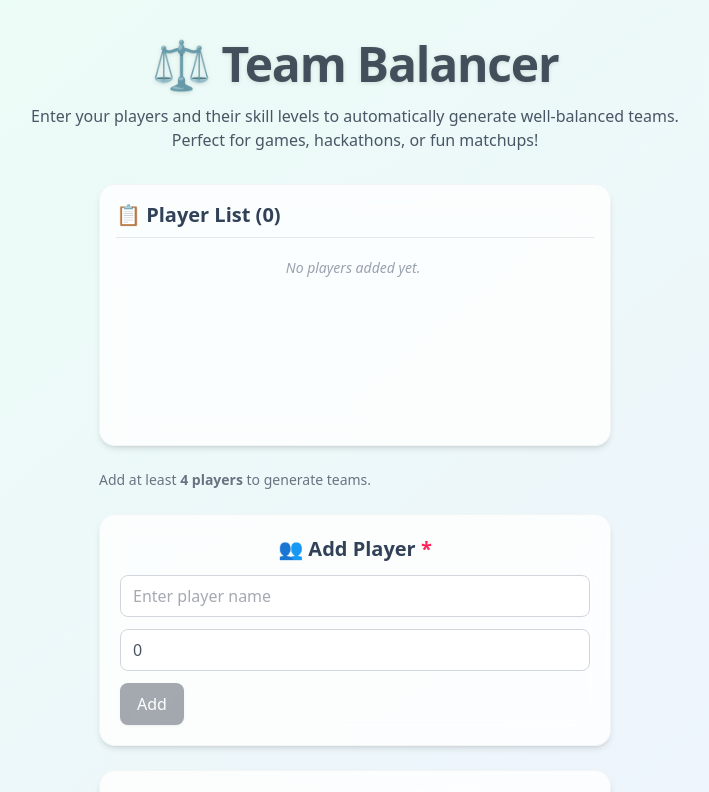
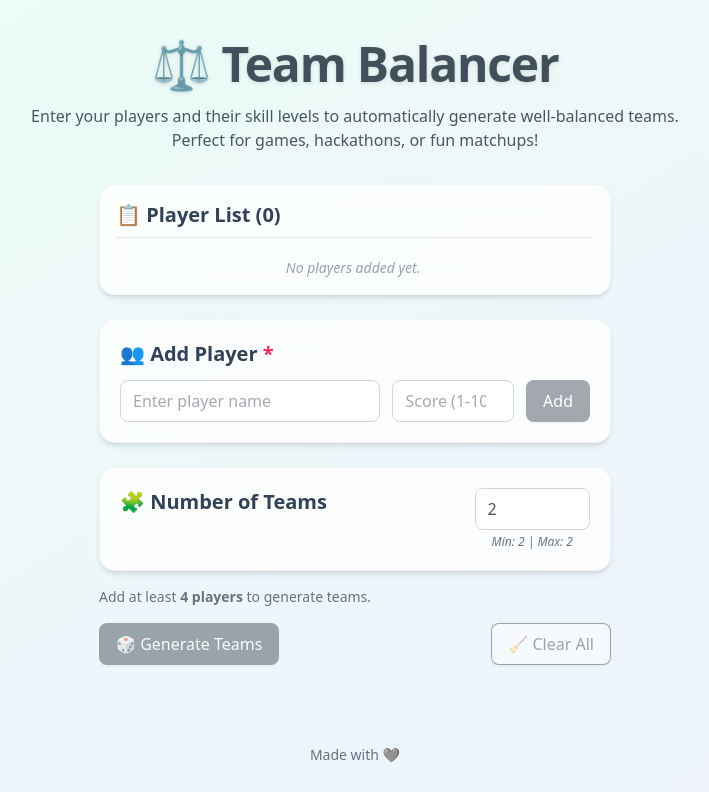
Before and after one commit to anand1296/team-balancer, a React (Vite) app: page / in a window 1280 px wide. Shown: the top 792 px of the page, without its empty margins (285-994 px from the left). Built offline with nearby package versions, Linux system fonts and the light colour scheme.

Commit message:
minor improvements

```diff
--- a/index.html
+++ b/index.html
@@ -2,7 +2,7 @@
 <html lang="en">
   <head>
     <meta charset="UTF-8" />
-    <link rel="icon" type="image/svg+xml" href="/vite.svg" />
+    <link rel="icon" type="image/svg+xml" href="/favicon.svg" />
     <meta name="viewport" content="width=device-width, initial-scale=1.0" />
     <link href="./src/index.css" rel="stylesheet">
     <title>Team Balancer</title>
--- a/src/App.tsx
+++ b/src/App.tsx
@@ -6,9 +6,10 @@
 import { useTeamBalancer } from "./hooks/useTeamBalancer";
 import type { Player, Team } from "./types";
 import { motion, AnimatePresence } from "framer-motion";
-import { useRef, useEffect } from "react";
+import { useRef, useState } from "react";
 // import ThemeToggle from "./components/ThemeToggle";
 import "./App.css";
+import ConfirmationDialog from "./components/ConfirmationDialog";
 
 export default function App() {
   const [players, setPlayers] = useLocalStorage<Player[]>("players", []);
@@ -16,35 +17,40 @@
   const [teams, setTeams] = useLocalStorage<Team[]>("teams", []);
   const { generateBalancedTeams, getBalanceScore } = useTeamBalancer();
   const teamsRef = useRef<HTMLDivElement>(null);
+  const [showClearConfirm, setShowClearConfirm] = useState(false);
 
   const handleAddPlayer = (player: Player) => setPlayers([...players, player]);
   const handleGenerate = () => {
     const newTeams = generateBalancedTeams(players, numTeams);
     setTeams(newTeams);
+    if (window.innerWidth < 768) {
+      setTimeout(() => {
+        teamsRef.current?.scrollIntoView({ behavior: "smooth", block: "start" });
+      }, 100);
+    }
   };
 
-  useEffect(() => {
-    if (teams.length > 0 && window.innerWidth < 768) {
-      setTimeout(() => {
-        teamsRef.current?.scrollIntoView({ behavior: 'smooth', block: 'start' });
-      }, 100);
-    }
-  }, [teams]);
   const handleClear = () => {
-    if (confirm("Clear all data?")) {
+    // open modal instead of native confirm
+    setShowClearConfirm(true);
+  };
+
+  const confirmClear = () => {
     setPlayers([]);
     setTeams([]);
     setNumTeams(2);
     localStorage.clear();
-    }
+    setShowClearConfirm(false);
   };
+
+  const cancelClear = () => setShowClearConfirm(false);
 
   const balance = getBalanceScore(teams);
 
   const canGenerate = players.length >= 4;
 
   return (
-    <div className="min-h-screen w-full bg-gradient-to-br from-emerald-50 to-indigo-50 flex flex-col items-center px-4 sm:px-6 md:px-12 py-10 overflow-x-hidden">
+    <div className="min-h-screen w-full bg-linear-to-br from-emerald-50 to-indigo-50 flex flex-col items-center px-4 sm:px-6 md:px-12 py-10 overflow-x-hidden">
       {/* toggle between light and dark mode */}
       {/* <ThemeToggle /> */}
       <div className="w-full max-w-6xl">
@@ -82,36 +88,42 @@
               onUpdate={(updatedPlayers) => setPlayers(updatedPlayers)}
             />
 
-            {/* Helper message */}
-            {!canGenerate && (
-              <p className="text-sm text-start text-gray-500 mb-6">
-                Add at least <strong>4 players</strong> to generate teams.
-              </p>
-            )}
-
             {/* Player Form */}
             <PlayerForm onAdd={handleAddPlayer} existingPlayers={players} />
 
             {/* Team Count Input */}
-            <div className="bg-white/80 backdrop-blur-md shadow-md border border-gray-100 p-5 rounded-2xl mb-6">
-              <h2 className="text-xl font-semibold text-slate-700 mb-3">
+            <div className="bg-white/80 backdrop-blur-md shadow-md border border-gray-100 p-5 rounded-2xl mb-4">
+              <div className="flex gap-2 flex-1 items-start">
+                <h2 className="text-xl text-start font-semibold text-slate-700 w-3/4!">
                   🧩 Number of Teams
                 </h2>
+                <div className="flex flex-col w-1/4">
                   <input
-                className="border border-gray-300 p-3 rounded-lg w-full focus:outline-none focus:ring-2 focus:ring-emerald-400 transition"
+                    className="border border-gray-300 p-3 rounded-lg focus:outline-none focus:ring-2 focus:ring-emerald-400 transition"
                     type="number"
                     min="2"
+                    max={
+                      players.length < 4 ? 2 : Math.floor(players.length / 2)
+                    }
                     value={numTeams}
                     onChange={(e) =>
                       setNumTeams(Math.max(2, Number(e.target.value)))
                     }
                   />
-              {numTeams < 2 && (
-                <p className="text-sm text-rose-500 mt-2">
-                  Minimum 2 teams required.
+                  <span className="text-xs italic text-gray-500 mt-1">
+                    Min: {2} | Max:{" "}
+                    {players.length < 4 ? 2 : Math.floor(players.length / 2)}
+                  </span>
+                </div>
+              </div>
+            </div>
+
+            {/* Helper message */}
+            {!canGenerate && (
+              <p className="text-sm text-start text-gray-500 mb-4">
+                Add at least <strong>4 players</strong> to generate teams.
               </p>
             )}
-            </div>
 
             {/* Buttons */}
             <div className="flex flex-col sm:flex-row justify-between gap-3 mb-8">
@@ -148,6 +160,15 @@
         </div>
       </div>
 
+      {/* confirmation dialog */}
+      <ConfirmationDialog
+        open={showClearConfirm}
+        title="Clear all data?"
+        description="This will remove all players, teams, and reset the team count. This action cannot be undone."
+        onConfirm={confirmClear}
+        onCancel={cancelClear}
+      />
+
       <footer className="mt-12 text-center text-sm text-gray-500">
         Made with 🩶
       </footer>
--- /dev/null
+++ b/src/components/ConfirmationDialog.tsx
@@ -0,0 +1,76 @@
+import { motion, AnimatePresence } from "framer-motion";
+import type { FC, ReactNode } from "react";
+
+type Props = {
+  open: boolean;
+  title?: string;
+  description?: ReactNode;
+  confirmText?: string;
+  cancelText?: string;
+  onConfirm: () => void;
+  onCancel: () => void;
+};
+
+const ConfirmationDialog: FC<Props> = ({
+  open,
+  title = "Confirm",
+  description,
+  confirmText = "Confirm",
+  cancelText = "Cancel",
+  onConfirm,
+  onCancel,
+}) => {
+  return (
+    <AnimatePresence>
+      {open && (
+        <motion.div
+          className="fixed inset-0 z-50 flex items-center justify-center"
+          initial={{ opacity: 0 }}
+          animate={{ opacity: 1 }}
+          exit={{ opacity: 0 }}
+        >
+          {/* overlay */}
+          <div
+            className="absolute inset-0 bg-black/35 backdrop-blur-sm"
+            onClick={onCancel}
+          />
+
+          {/* dialog */}
+          <motion.div
+            className="relative w-full max-w-md mx-4 bg-white/90 border border-gray-100 rounded-2xl shadow-2xl p-6 text-gray-800/90"
+            initial={{ y: 20, scale: 0.98, opacity: 0 }}
+            animate={{ y: 0, scale: 1, opacity: 1 }}
+            exit={{ y: 10, scale: 0.98, opacity: 0 }}
+            transition={{ type: "spring", stiffness: 300, damping: 25 }}
+            onClick={(e) => e.stopPropagation()}
+          >
+            <div className="flex justify-between items-center mb-2">
+                <h3 className="text-lg font-semibold">{title}</h3>
+                <button onClick={onCancel} className="bg-transparent! text-gray-800/80! p-0! cursor-pointer transition-all duration-300 ease-in-out font-semibold hover:scale-90">X</button>
+            </div>
+            {description && (
+              <p className="text-sm text-gray-600 mb-4">{description}</p>
+            )}
+
+            <div className="flex justify-end gap-3">
+              <button
+                className="px-4 py-2 rounded-lg text-white! hover:opacity-95 transition"
+                onClick={onConfirm}
+              >
+                {confirmText}
+              </button>
+              <button
+                className="px-4 py-2 rounded-lg bg-white! border border-gray-800! text-gray-700! hover:bg-gray-50! transition"
+                onClick={onCancel}
+              >
+                {cancelText}
+              </button>
+            </div>
+          </motion.div>
+        </motion.div>
+      )}
+    </AnimatePresence>
+  );
+};
+
+export default ConfirmationDialog;
--- a/src/components/PlayerForm.tsx
+++ b/src/components/PlayerForm.tsx
@@ -22,7 +22,7 @@
     clearErrors,
     formState: { errors },
   } = useForm<FormData>({
-    defaultValues: { name: "", score: 0 },
+    defaultValues: { name: "", score: undefined },
   });
 
   const nameValue = watch("name");
@@ -55,16 +55,20 @@
       onSubmit={handleSubmit(onSubmit)}
       className="bg-white/80 backdrop-blur-md shadow-md border border-gray-100 p-5 rounded-2xl mb-6 transition-colors"
     >
-      <h2 className="text-xl font-semibold text-slate-700 mb-3">
+      <h2 className="text-start text-xl font-semibold text-slate-700 mb-3">
         👥 Add Player <span className="text-rose-500">*</span>
       </h2>
 
-      <div className="flex flex-col gap-3 items-start">
+      <div className="flex gap-3 flex-1">
         {/* Player Name Field */}
-        <div className="flex-1 w-full">
+        <div className="flex flex-col w-2/3">
           <input
             {...register("name", {
               required: "Player name is required",
+              maxLength: {
+                value: 20,
+                message: "Name cannot exceed 30 characters",
+              },
             })}
             className={`border p-3 rounded-lg w-full focus:ring-2 ${
               errors.name
@@ -84,7 +88,7 @@
             min: 0,
             max: 10,
           })}
-          className="border border-gray-300 p-3 rounded-lg w-full sm:w-24 focus:ring-2 focus:ring-indigo-400 outline-none"
+          className="border border-gray-300 p-3 rounded-lg w-3/10! focus:ring-2 focus:ring-indigo-400 outline-none"
           placeholder="Score (1-10)"
           type="number"
         />
@@ -93,7 +97,7 @@
         <button
           type="submit"
           disabled={!nameValue.trim() || isDuplicate}
-          className="px-5 py-3 rounded-xl text-white shadow-sm transition-transform "
+          className="px-5 py-3 rounded-xl text-white shadow-sm transition-transform"
         >
           Add
         </button>
--- a/src/components/PlayerList.tsx
+++ b/src/components/PlayerList.tsx
@@ -47,7 +47,7 @@
         📋 Player List ({players.length})
       </h2>
 
-      <div className="h-48 overflow-y-auto border-t border-gray-200 dark:border-gray-600 pt-2 pr-1">
+      <div className="max-h-48 overflow-y-auto border-t border-gray-200 dark:border-gray-600 pt-2 pr-1">
         <AnimatePresence>
           {players.length === 0 && (
             <motion.p
--- a/src/index.css
+++ b/src/index.css
@@ -44,7 +44,7 @@
 
 button:focus,
 button:focus-visible {
-  @apply outline-none ring-2 ring-indigo-400 ring-offset-2;
+  @apply outline-none;
 }
 button:disabled {
   @apply opacity-50 cursor-default;
```
Also changed, not shown: public/favicon.svg (added). Lines whose indentation alone changed are shown as unchanged.
